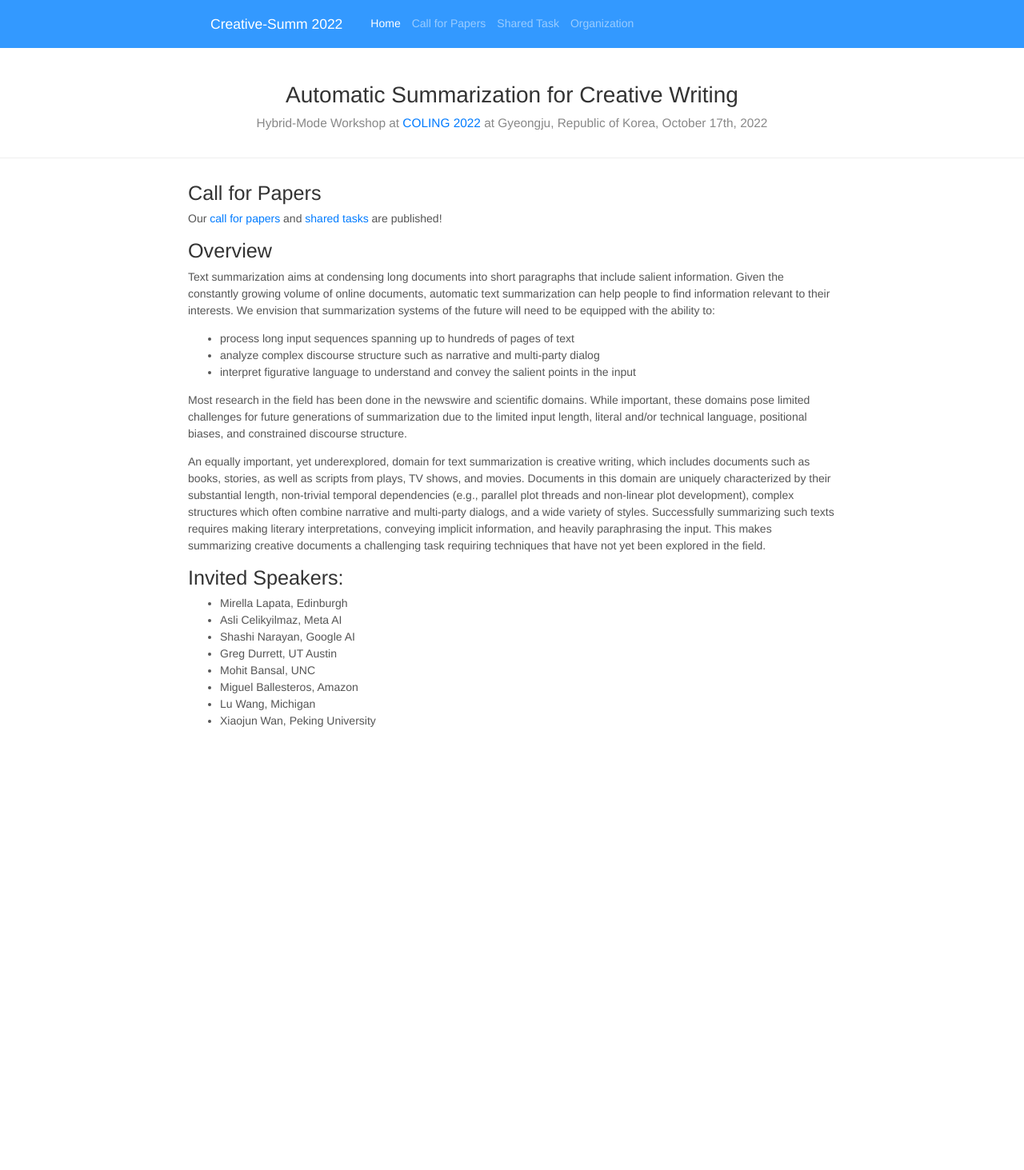
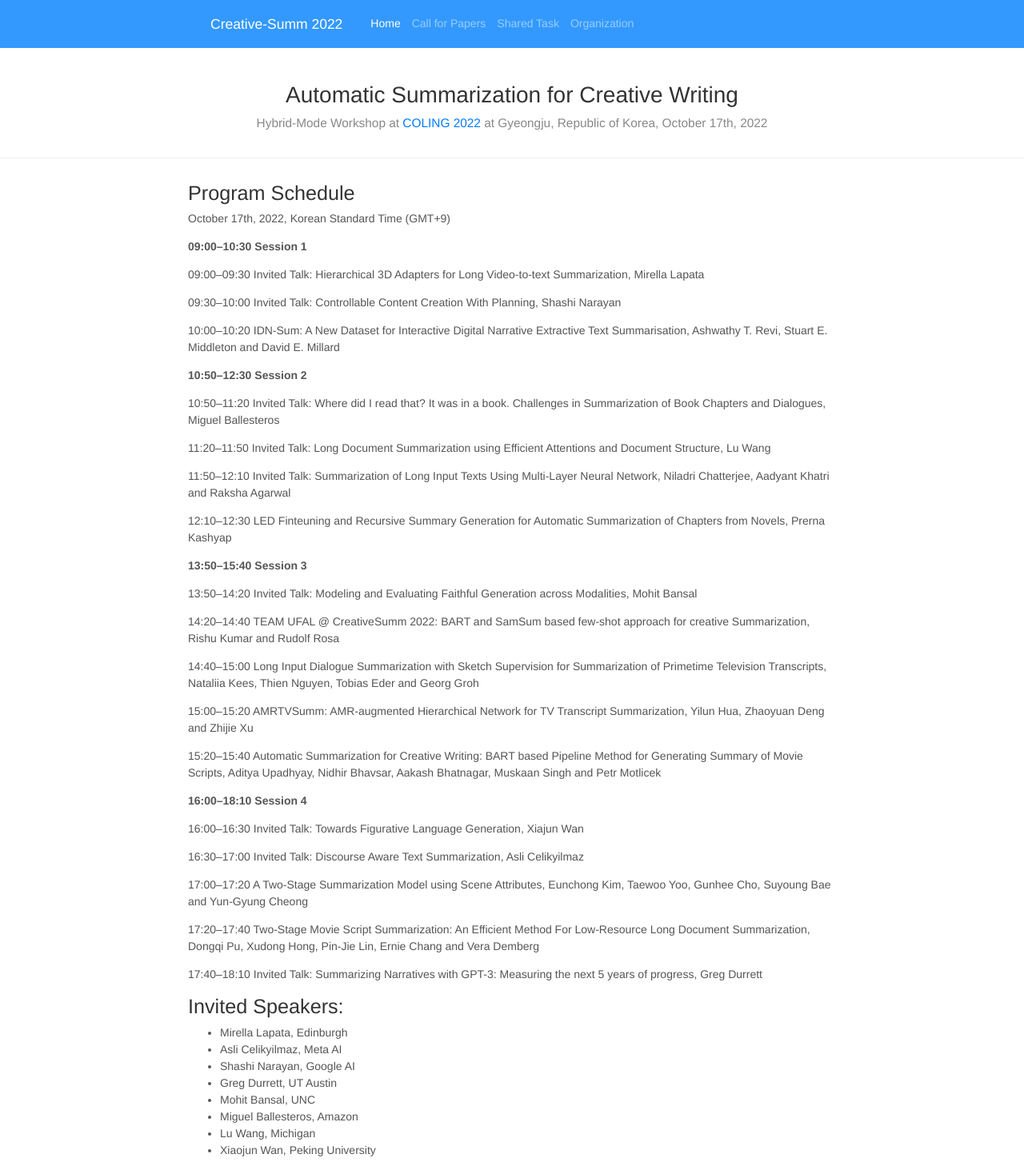
Before and after one commit to CreativeSumm/creativesumm.github.io, a Jekyll site: the page built from index.md, in a window 1280 px wide. Shown: the whole page at 80% size. Built offline with Jekyll 4.4.1, drawn with Linux system fonts in a browser that asks for light colours; nearby versions of some CDN libraries; before the commit the page ends 926 px from its top, so only the background shows below that.

Commit message:
Update index.md

```diff
--- a/index.md
+++ b/index.md
@@ -5,20 +5,74 @@ order: 1
 collection: pages_2022
 ---
 
-## Call for Papers
-Our [call for papers](https://creativesumm.github.io/cfp){:target="_blank"} and [shared tasks](https://creativesumm.github.io/sharedtask){:target="_blank"} are published!
+[//]: # (## Call for Papers)
 
-## Overview
+[//]: # (Our [call for papers]&#40;https://creativesumm.github.io/cfp&#41;{:target="_blank"} and [shared tasks]&#40;https://creativesumm.github.io/sharedtask&#41;{:target="_blank"} are published! )
 
-Text summarization aims at condensing long documents into short paragraphs that include salient information. Given the constantly growing volume of online documents, automatic text summarization can help people to find information relevant to their interests. We envision that summarization systems of the future will need to be equipped with the ability to:
+[//]: # (## Overview)
 
-- process long input sequences spanning up to hundreds of pages of text
-- analyze complex discourse structure such as narrative and multi-party dialog
-- interpret figurative language to understand and convey the salient points in the input
+[//]: # ()
+[//]: # (Text summarization aims at condensing long documents into short paragraphs that include salient information. Given the constantly growing volume of online documents, automatic text summarization can help people to find information relevant to their interests. We envision that summarization systems of the future will need to be equipped with the ability to:)
 
-Most research in the field has been done in the newswire and scientific domains. While important, these domains pose limited challenges for future generations of summarization due to the limited input length, literal and/or technical language, positional biases, and constrained discourse structure.
+[//]: # ()
+[//]: # (- process long input sequences spanning up to hundreds of pages of text)
 
-An equally important, yet underexplored, domain for text summarization is creative writing, which includes documents such as books, stories, as well as scripts from plays, TV shows, and movies. Documents in this domain are uniquely characterized by their substantial length, non-trivial temporal dependencies (e.g., parallel plot threads and non-linear plot development), complex structures which often combine narrative and multi-party dialogs, and a wide variety of styles. Successfully summarizing such texts requires making literary interpretations, conveying implicit information, and heavily paraphrasing the input. This makes summarizing creative documents a challenging task requiring techniques that have not yet been explored in the field.
+[//]: # (- analyze complex discourse structure such as narrative and multi-party dialog)
+
+[//]: # (- interpret figurative language to understand and convey the salient points in the input)
+
+[//]: # ()
+[//]: # (Most research in the field has been done in the newswire and scientific domains. While important, these domains pose limited challenges for future generations of summarization due to the limited input length, literal and/or technical language, positional biases, and constrained discourse structure.)
+
+[//]: # ()
+[//]: # (An equally important, yet underexplored, domain for text summarization is creative writing, which includes documents such as books, stories, as well as scripts from plays, TV shows, and movies. Documents in this domain are uniquely characterized by their substantial length, non-trivial temporal dependencies &#40;e.g., parallel plot threads and non-linear plot development&#41;, complex structures which often combine narrative and multi-party dialogs, and a wide variety of styles. Successfully summarizing such texts requires making literary interpretations, conveying implicit information, and heavily paraphrasing the input. This makes summarizing creative documents a challenging task requiring techniques that have not yet been explored in the field.)
+
+## Program Schedule
+October 17th, 2022, Korean Standard Time (GMT+9)
+
+**09:00–10:30 Session 1**
+
+09:00–09:30 Invited Talk: Hierarchical 3D Adapters for Long Video-to-text Summarization, Mirella Lapata
+
+09:30–10:00 Invited Talk: Controllable Content Creation With Planning, Shashi Narayan
+
+10:00–10:20 IDN-Sum: A New Dataset for Interactive Digital Narrative Extractive Text Summarisation, Ashwathy T. Revi, Stuart E. Middleton and David E. Millard
+
+**10:50–12:30 Session 2**
+
+10:50–11:20 Invited Talk: Where did I read that? It was in a book. Challenges in Summarization of Book Chapters and Dialogues, Miguel Ballesteros
+
+11:20–11:50 Invited Talk: Long Document Summarization using Efficient Attentions and Document Structure, Lu Wang
+
+11:50–12:10 Invited Talk: Summarization of Long Input Texts Using Multi-Layer Neural Network, Niladri Chatterjee, Aadyant Khatri and Raksha Agarwal
+
+12:10–12:30 LED Finteuning and Recursive Summary Generation for Automatic Summarization of Chapters from Novels, Prerna Kashyap
+
+
+**13:50–15:40 Session 3**
+
+13:50–14:20 Invited Talk: Modeling and Evaluating Faithful Generation across Modalities, Mohit Bansal
+
+14:20–14:40 TEAM UFAL @ CreativeSumm 2022: BART and SamSum based few-shot approach for creative Summarization, Rishu Kumar and Rudolf Rosa
+
+14:40–15:00 Long Input Dialogue Summarization with Sketch Supervision for Summarization of Primetime Television Transcripts, Nataliia Kees, Thien Nguyen, Tobias Eder and Georg Groh
+
+15:00–15:20 AMRTVSumm: AMR-augmented Hierarchical Network for TV Transcript Summarization, Yilun Hua, Zhaoyuan Deng and Zhijie Xu
+
+15:20–15:40 Automatic Summarization for Creative Writing: BART based Pipeline Method for Generating Summary of Movie Scripts, Aditya Upadhyay, Nidhir Bhavsar, Aakash Bhatnagar, Muskaan Singh and Petr Motlicek
+
+
+**16:00–18:10 Session 4**
+
+16:00–16:30 Invited Talk: Towards Figurative Language Generation, Xiajun Wan
+
+16:30–17:00 Invited Talk: Discourse Aware Text Summarization, Asli Celikyilmaz
+
+17:00–17:20 A Two-Stage Summarization Model using Scene Attributes, Eunchong Kim, Taewoo Yoo, Gunhee Cho, Suyoung Bae and Yun-Gyung Cheong
+
+17:20–17:40 Two-Stage Movie Script Summarization: An Efficient Method For Low-Resource Long Document Summarization, Dongqi Pu, Xudong Hong, Pin-Jie Lin, Ernie Chang and Vera Demberg
+
+17:40–18:10 Invited Talk: Summarizing Narratives with GPT-3: Measuring the next 5 years of progress, Greg Durrett
 
 ## Invited Speakers:
 
```
